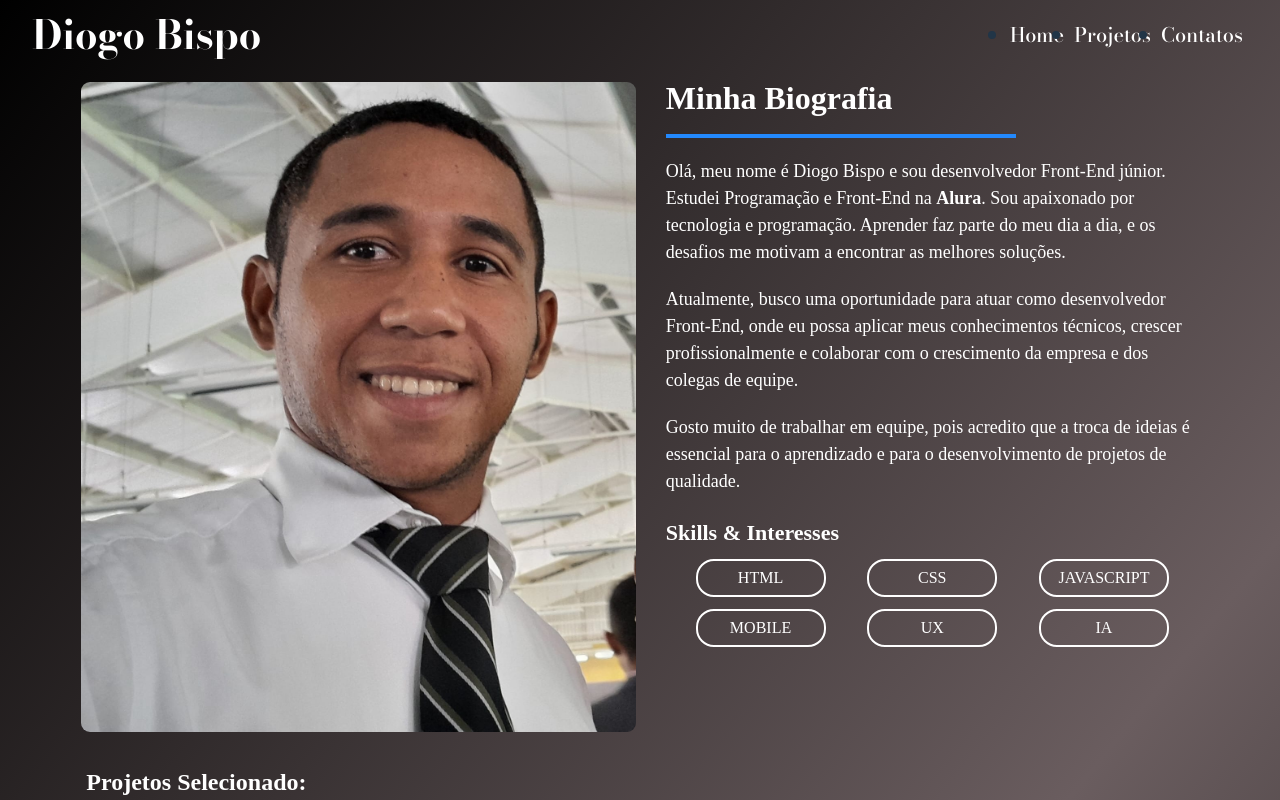
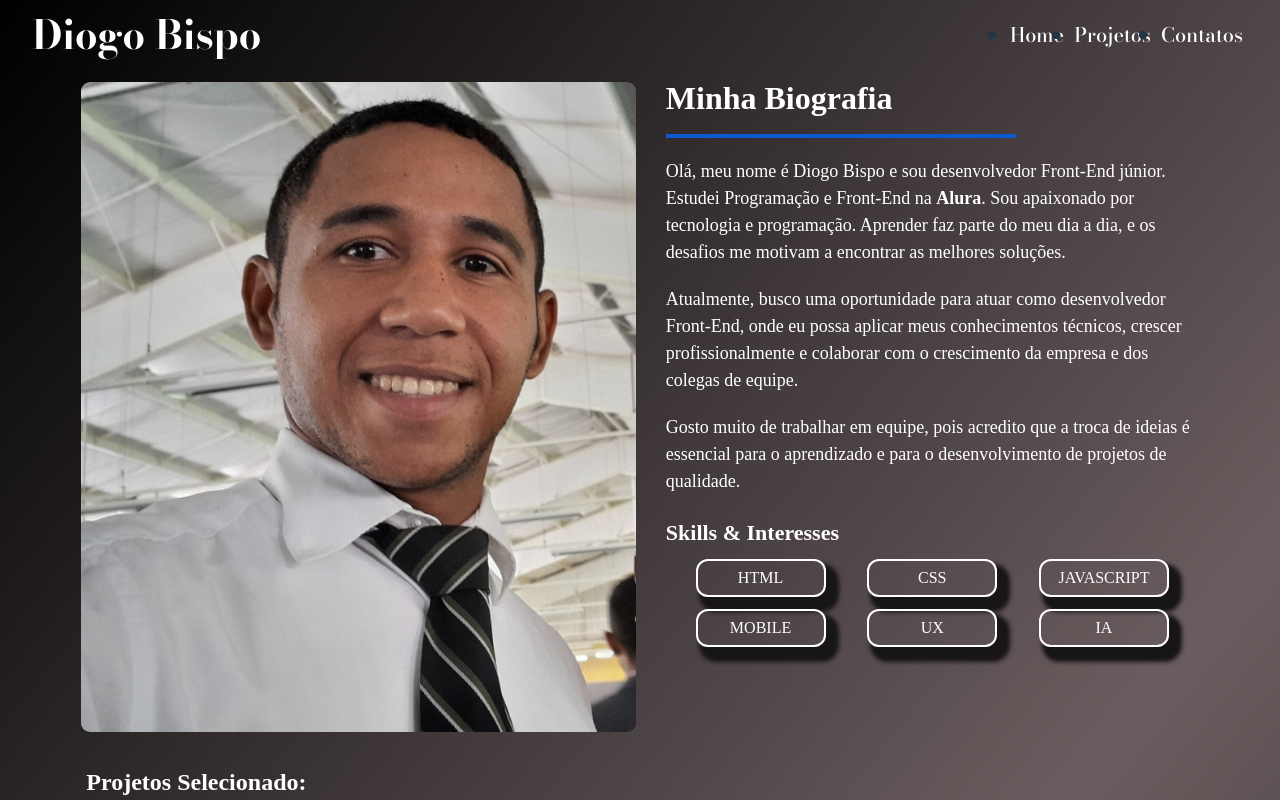
Before and after one commit to Diogobispopereira/PORTIFOLIO-ORIGINAL, a React (Vite) app: page / in a window 1280 px wide. Shown: the top 800 px of the page. Built offline with nearby package versions, Linux system fonts and the light colour scheme.

Commit message:
atualizacao na pagina home

```diff
--- a/src/componentes-links/Paginas/Home/Home.css
+++ b/src/componentes-links/Paginas/Home/Home.css
@@ -25,7 +25,7 @@
     font-family: var(--fonte-home);
 }
 .linha{
-    border-bottom: 4px solid rgb(35, 137, 253);
+    border-bottom: 4px solid var(--azul);
     width: 350px;
 }
 .itensLinguagem{
@@ -53,12 +53,13 @@
 }
 .home__button{
     background: transparent;
-    border-radius: 18px;
+    border-radius: 12px;
     padding: 8px;
     width: 130px;
     text-align: center;
     border: 2px solid var(--branco);
     color: var(--branco);
+    box-shadow: 8px 10px 4px 5px rgb(24, 21, 21);
 }
 .home__button:hover{
     border: 3px dotted var(--verde);
```
